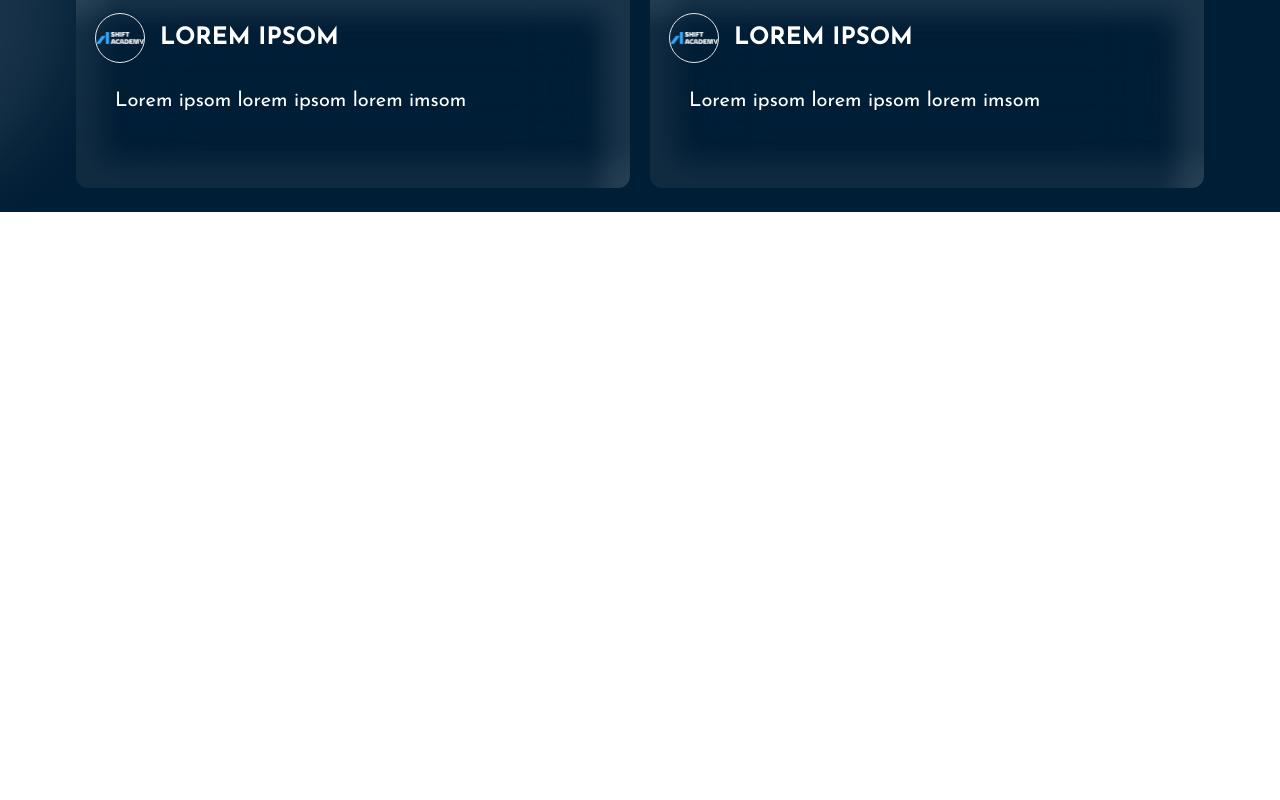
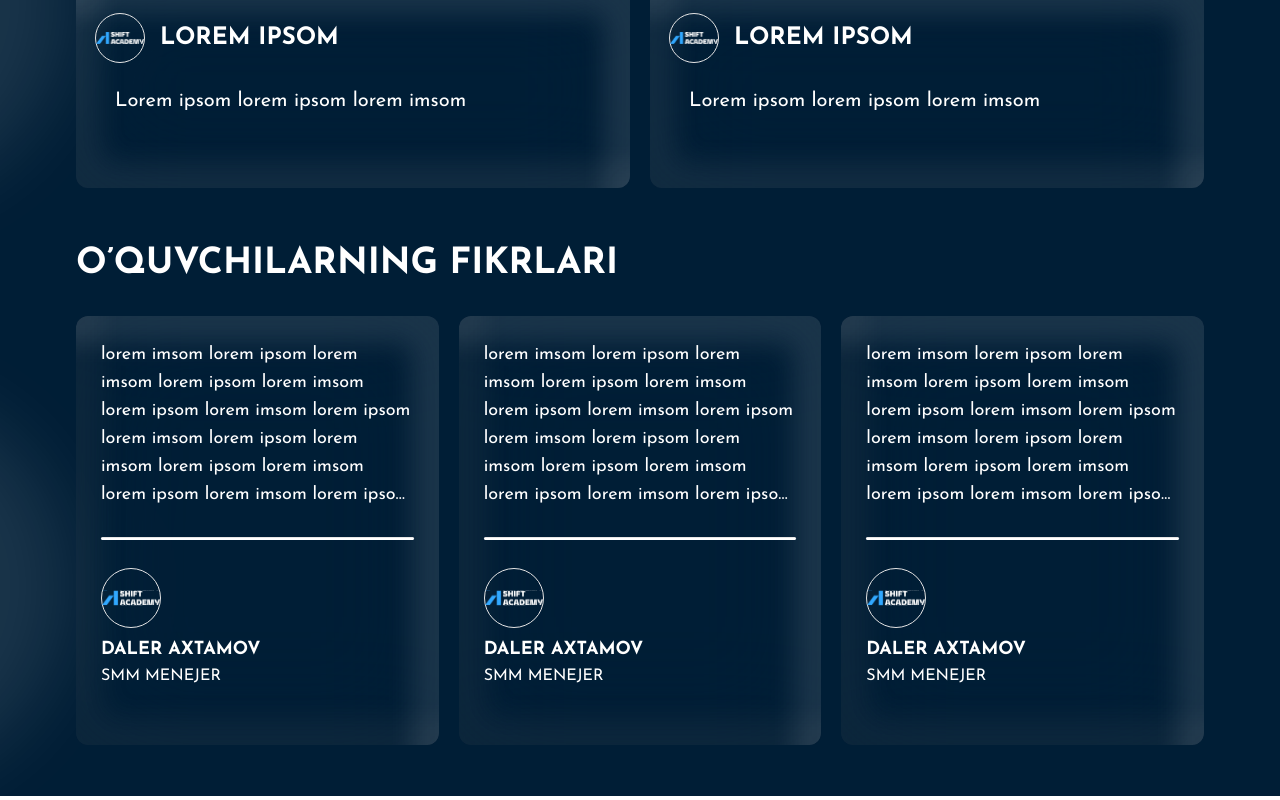
Before and after one commit to dilshodbek06/shift-center-app, a Next.js app: page / in a window 1280 px wide. Shown: the part 2038-2838 px from the top of the page. Before the commit the page ends 2254 px from the top, so only its background shows below. Built offline with nearby package versions, Linux system fonts and the light colour scheme.

Commit message:
finish why us ui

```diff
--- /dev/null
+++ b/app/(home)/_components/student-opinion-card.tsx
@@ -0,0 +1,23 @@
+import Image from "next/image";
+
+const StudentOpinionCard = () => {
+  return (
+    <div className="w-full sm:max-w-[390px] min-h-[429px] rounded-xl student-opinion-card p-[25px]">
+      <p className="text-lg font-normal text-white max-w-[320px] whitespace-normal line-clamp-6">
+        lorem imsom lorem ipsom lorem imsom lorem ipsom lorem imsom lorem ipsom
+        lorem imsom lorem ipsom lorem imsom lorem ipsom lorem imsom lorem ipsom
+        lorem imsom lorem ipsom lorem imsom lorem ipsom lorem imsom lorem ipsom
+      </p>
+      <hr className="bg-white py-[1.2px] mt-7 rounded" />
+      <div className="mt-7">
+        <div className="w-[60px] h-[60px] rounded-full border relative">
+          <Image alt="logo" src="/brand.svg" fill />
+        </div>
+        <p className="text-white font-bold text-lg mt-2">DALER AXTAMOV</p>
+        <p className="text-white font-normal text-base ">SMM MENEJER</p>
+      </div>
+    </div>
+  );
+};
+
+export default StudentOpinionCard;
--- /dev/null
+++ b/app/(home)/_components/student-opinion.tsx
@@ -0,0 +1,21 @@
+import StudentOpinionCard from "./student-opinion-card";
+
+const StudentOpinion = () => {
+  return (
+    <div className="mt-6 relative min-h-[560px] py-2">
+      <div className="absolute w-[350px] h-[350px] left-div -bottom-1 left-[-400px] rounded-full "></div>
+      <div className="container max-w-6xl mx-auto px-3">
+        <h1 className="text-white font-bold text-4xl">
+          O’QUVCHILARNING FIKRLARI
+        </h1>
+        <div className="mt-8 gap-5 grid grid-cols-1 sm:grid-cols-2 lg:grid-cols-3">
+          <StudentOpinionCard />
+          <StudentOpinionCard />
+          <StudentOpinionCard />
+        </div>
+      </div>
+    </div>
+  );
+};
+
+export default StudentOpinion;
--- a/app/(home)/_components/why-us-card.tsx
+++ b/app/(home)/_components/why-us-card.tsx
@@ -10,7 +10,7 @@ const WhyUsCard = () => {
         <h5 className="text-white font-bold text-2xl">LOREM IPSOM</h5>
       </div>
       <div className="mt-[24px]">
-        <p className="text-white font-normal ml-[20px] text-xl max-w-[385px]">
+        <p className="text-white font-normal ml-[20px] text-xl max-w-[340px] md:max-w-[370px]">
           Lorem ipsom lorem ipsom lorem imsom
         </p>
       </div>
--- a/app/(home)/page.tsx
+++ b/app/(home)/page.tsx
@@ -1,6 +1,7 @@
 import About from "./_components/about";
 import Hero from "./_components/hero";
 import MarqueeImages from "./_components/marquee-images";
+import StudentOpinion from "./_components/student-opinion";
 import WhyUs from "./_components/why-us";
 
 export default function Home() {
@@ -23,6 +24,9 @@ export default function Home() {
         <WhyUs />
       </div>
       {/* students opinion */}
+      <div>
+        <StudentOpinion />
+      </div>
       {/* our directions */}
       {/* courses */}
       {/* CONSULTATION */}
--- a/app/globals.css
+++ b/app/globals.css
@@ -110,3 +110,9 @@ body {
     26px -26px 26px 0px #a5a5a51a inset;
   backdrop-filter: blur(52px);
 }
+
+.student-opinion-card {
+  box-shadow: -26.97px 26.97px 26.97px 0px #ffffff1a inset,
+    26.97px -26.97px 26.97px 0px #7474741a inset;
+  backdrop-filter: blur(53.93333435058594px);
+}
```
